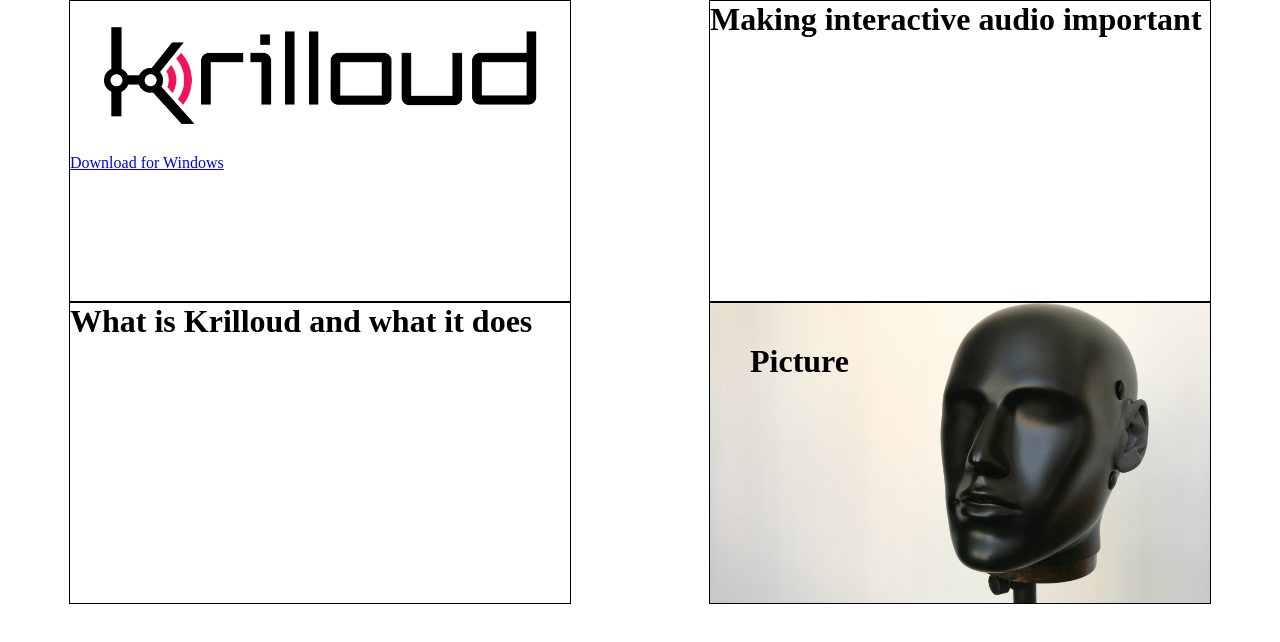
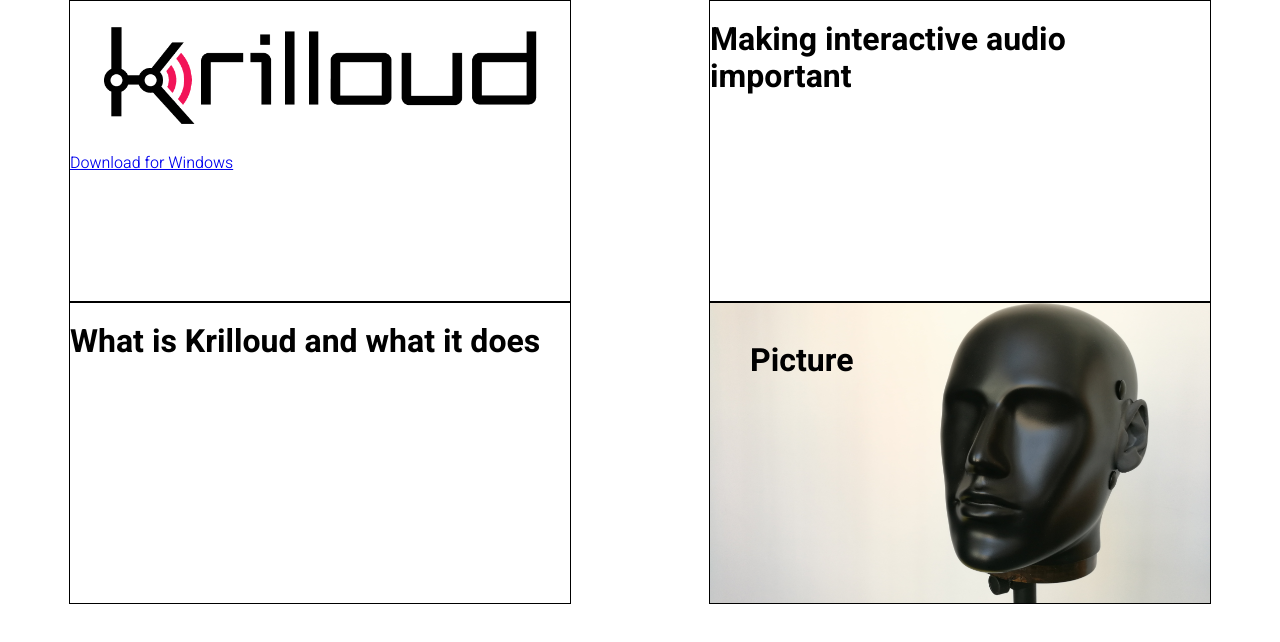
Before and after one commit to Elvirarp92/krilloud-frontend-deliverable, a React (Create React App) app: page / in a window 1280 px wide. Shown: the top 642 px of the page. Built offline with nearby package versions, Linux system fonts and the light colour scheme.

Commit message:
change font

```diff
--- a/src/App.css
+++ b/src/App.css
@@ -1,18 +1,28 @@
+@import url('https://fonts.googleapis.com/css2?family=Heebo:wght@300;700&display=swap');
+
+body {
+  font-family: 'Heebo', sans-serif;
+  font-weight: 300;
+}
+
 .row {
   display: flex;
   justify-content: space-around;
 }
 
 h1 {
-  padding: 0px;
-  margin: 0px;
+  font-weight: 700;
+}
+
+h2 {
+  font-weight: 700;
 }
 
 img {
   width: 100%;
 }
 
-.head-splash-bg{
+.head-splash-bg {
   background-image: url('./images/head.jpg');
   z-index: -1;
   width: 100%;
@@ -23,6 +33,8 @@
 }
 
 .head-splash-title {
+  padding: 0px;
+  margin: 0px;
   position: relative;
   top: 40px;
   left: 40px;
```
